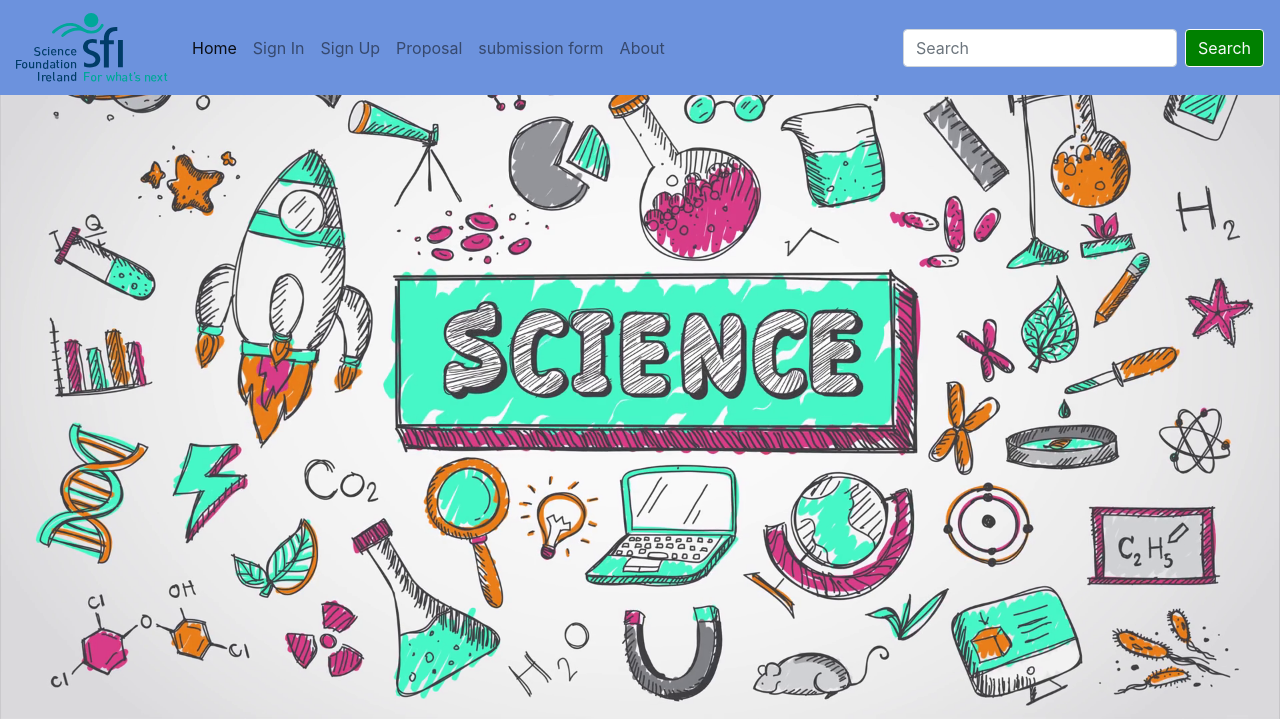
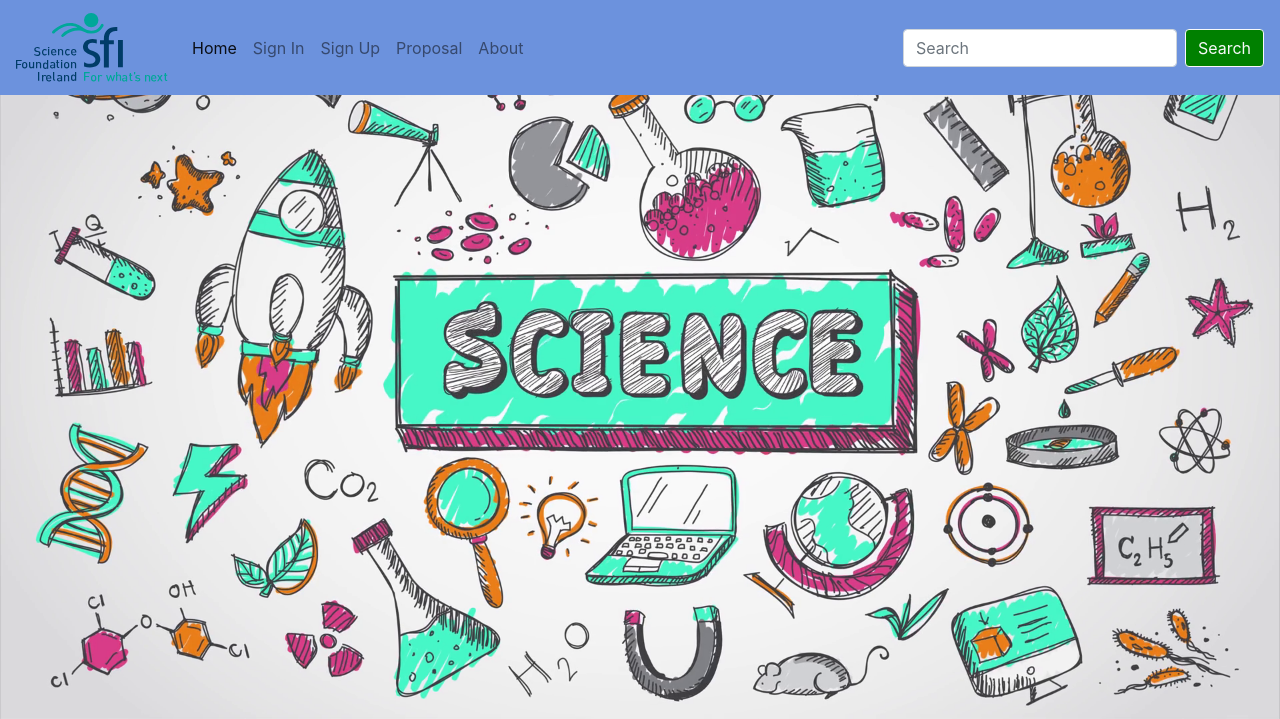
Before and after one commit to johnny1304/Team9, a Flask app: page / in a window 1280 px wide. Shown: the top 719 px of the page. Run offline with Flask 2, Linux system fonts and the light colour scheme; some libraries are stand-ins or nearby versions.

Commit message:
broken submission link in navbar fixed

```diff
--- a/templates/layout.html
+++ b/templates/layout.html
@@ -48,10 +48,6 @@
                 </li>
 
                 <li class="nav-item">
-                    <a class="nav-link " href="/create_submission_form" >submission form</a>
-                </li>
-
-                <li class="nav-item">
                     <a class="nav-link " href="#" >About</a>
                 </li>
             </ul>
```
